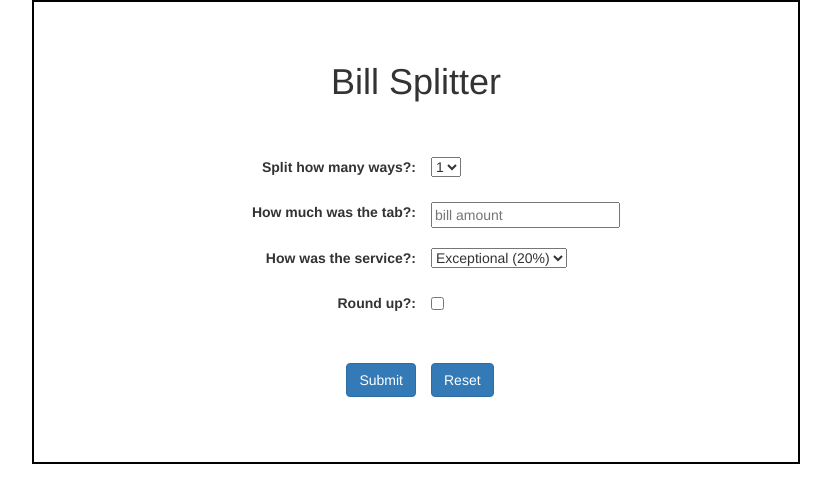
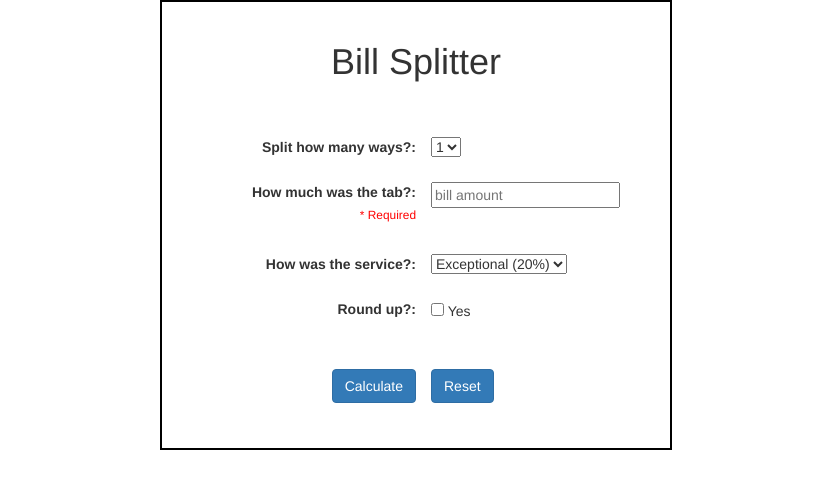
Before and after one commit to edlover/HES-CSCIE-15-Dynamic-Web-Applications-a2, a PHP site: page / in a window 1280 px wide. Shown: the top 503 px of the page, without its empty margins (224-1055 px from the left). Run offline with PHP 8.4, Linux system fonts and the light colour scheme.

Commit message:
Worked on calculations and formatting

```diff
--- a/calculateBill.php
+++ b/calculateBill.php
@@ -1,6 +1,8 @@
 <?php
 
+require('tools.php');
 
+$roundChecked = (isset($_GET['roundUp'])) ? true : false;
 
 if((isset($_GET['billAmount'])) && (isset($_GET['serviceScore']))
     && (isset($_GET['splitNumTimes']))) {
@@ -8,7 +10,6 @@ if((isset($_GET['billAmount'])) && (isset($_GET['serviceScore']))
     # get information from the form and put into variables
     $billAmount = $_GET['billAmount'];
     $splitBy = $_GET['splitNumTimes'];
-    $roundChecked = (isset($_GET['roundUp'])) ? true : false;
     $serviceScore = $_GET['serviceScore'];
 
     switch ($serviceScore) {
--- a/css/style.css
+++ b/css/style.css
@@ -1,7 +1,7 @@
 body {
     margin-top: 0;
-    margin-left: 20%;
-    margin-right: 20%;
+    margin-left: 30%;
+    margin-right: 30%;
     padding-left: 25px;
     padding-right: 25px;
     padding-bottom: 25px;
@@ -14,6 +14,7 @@ body {
 
 h1 {
     text-align: center;
+    margin-top: 0px;
     margin-bottom: 35px;
 }
 
@@ -25,3 +26,38 @@ h1 {
     text-align: right;
     padding-right: 0;
 }
+
+.subScript {
+    font-size: 85%;
+    color: red;
+}
+
+#output {
+    text-align: center;
+    border: 1px solid lightgreen;
+    background: #D4FCA9;
+    padding: 5px 5px 0px 5px;
+    margin-right: 10%;
+    margin-left: 10%;
+}
+
+@media screen and (max-width: 1200px) {
+
+    body {
+        margin-left: 15%;
+        margin-right: 15%;
+    }
+}
+
+@media screen and (max-width: 776px) {
+
+    body {
+        margin-left: 5%;
+        margin-right: 5%;
+    }
+
+    #output {
+        margin-right: 2%;
+        margin-left: 2%;
+    }
+}
--- a/index.php
+++ b/index.php
@@ -5,22 +5,22 @@
 <head>
     <meta charset="UTF-8" />
     <title>Tip Splitter</title>
-    <link rel="stylesheet" href="css/bootstrap.min.css" type="text/css" />
+    <link rel="stylesheet" href="https://maxcdn.bootstrapcdn.com/bootstrap/3.3.7/css/bootstrap.min.css" integrity="sha384-BVYiiSIFeK1dGmJRAkycuHAHRg32OmUcww7on3RYdg4Va+PmSTsz/K68vbdEjh4u" crossorigin="anonymous">
     <link rel="stylesheet" href="css/style.css" type="text/css" />
 </head>
 <body>
     <div class="container-fluid">
         <div class="row">
-            <div class="col-md-12">
+            <div class="col-sm-12">
                 <h1>Bill Splitter</h1>
             </div>
         </div>
         <form method="GET">
             <div class="row">
-                <div class="col-md-6 rightJustify">
+                <div class="col-xs-6 rightJustify">
                     <label for="splitNumTimes">Split how many ways?:</label>
                 </div>
-                <div class="col-md-6">
+                <div class="col-xs-6">
                     <select name="splitNumTimes" id="splitNumTimes">
                         <?php if(!isset($splitBy)) $splitBy = "1" ?>
                         <option value="1" <?php if($splitBy == "1") echo "selected" ?>>1</option>
@@ -32,18 +32,19 @@
                 </div>
             </div>
             <div class="row">
-                <div class="col-md-6 rightJustify">
+                <div class="col-xs-6 rightJustify">
                     <label for="billAmount">How much was the tab?:</label>
+                    <p class="subScript">* Required</p>
                 </div>
-                <div class="col-md-6">
-                    <input type="text" name="billAmount" id="billAmount" placeholder="bill amount" value="<?php if(isset($billAmount)) echo $billAmount ?>">
+                <div class="col-xs-6">
+                    <input type="text" name="billAmount" id="billAmount" placeholder="bill amount" value="<?php if(isset($billAmount)) echo sanitize($billAmount) ?>">
                 </div>
             </div>
             <div class="row">
-                <div class="col-md-6 rightJustify">
+                <div class="col-xs-6 rightJustify">
                     <label for="serviceScore">How was the service?:</label>
                 </div>
-                <div class="col-md-6">
+                <div class="col-xs-6">
                     <select name="serviceScore" id="serviceScore">
                         <?php if(!isset($serviceScore)) $serviceScore = "Exceptional" ?>
                         <option value="Exceptional" <?php if($serviceScore == "Exceptional") echo "selected" ?>>Exceptional (20%)</option>
@@ -54,37 +55,36 @@
                 </div>
             </div>
             <div class="row">
-                <div class="col-md-6 rightJustify">
+                <div class="col-xs-6 rightJustify">
                     <label for="roundUp">Round up?:</label>
                 </div>
-                <div class="col-md-6">
-                    <input type="checkbox" name="roundUp" id="roundUp" <?php if(isset($roundChecked) == true) echo 'CHECKED' ?>>
+                <div class="col-xs-6">
+                    <input type="checkbox" name="roundUp" id="roundUp" <?php if($roundChecked) echo 'CHECKED' ?>>
+                      Yes
                 </div>
             </div>
             <div class="row">
-                <div class="col-md-6 rightJustify">
-                    <input type="submit" class="btn btn-primary bt-small">
+                <div class="col-xs-6 rightJustify">
+                    <input type="submit" value="Calculate" class="btn btn-primary bt-small">
                 </div>
-                <div class="col-md-6">
+                <div class="col-xs-6">
                     <input type="reset" class="btn btn-primary bt-small">
                 </div>
             </div>
         </form>
-        <div class="row">
-            <div id="output">
+        <div id="<?php if(isset($billTotal)) echo 'output' ?>">
             <?php if(isset($billTotal)): ?>
-                    <p>Total (with tip): $<?=$billTotal?></p>
+                <div>Total (with tip): $<?=$billTotal?></div>
             <?php endif; ?>
             <?php if(isset($eachPays)): ?>
-                    <p>Each person pays: $<?=$eachPays?></p>
+                <div>Each person pays: $<?=$eachPays?></div>
             <?php endif; ?>
             <?php if(isset($eachPaysRounded)): ?>
-                    <p>Each person pays (rounded up): $<?=$eachPaysRounded?></p>
+                <div>Each person pays (rounded up): $<?=$eachPaysRounded?></div>
             <?php endif; ?>
             <?php if(isset($billTotalRounded)): ?>
-                    <p>With rounding for each payer, the grand total to leave is: $<?=$billTotalRounded?></p>
+                <div>With rounding, the total to leave is: $<?=$billTotalRounded?></div>
             <?php endif; ?>
-            </div>
         </div>
     </div>
 </body>
--- /dev/null
+++ b/tools.php
@@ -0,0 +1,37 @@
+<?php
+
+/**
+*
+*/
+function dump($mixed = null) {
+    echo '<pre>';
+    var_dump($mixed);
+    echo '</pre>';
+}
+
+
+/**
+*
+*/
+function sanitize($mixed = null) {
+
+    if(!is_array($mixed)) {
+        return convertHtmlEntities($mixed);
+    }
+
+    function array_map_recursive($callback, $array) {
+        $func = function ($item) use (&$func, &$callback) {
+            return is_array($item) ? array_map($func, $item) : call_user_func($callback, $item);
+        };
+
+        return array_map($func, $array);
+    }
+
+    return array_map_recursive('convertHtmlEntities', $mixed);
+
+}
+
+
+function convertHtmlEntities($mixed) {
+    return htmlentities($mixed, ENT_QUOTES, "UTF-8");
+}
```
Lines whose indentation alone changed are shown as unchanged.
